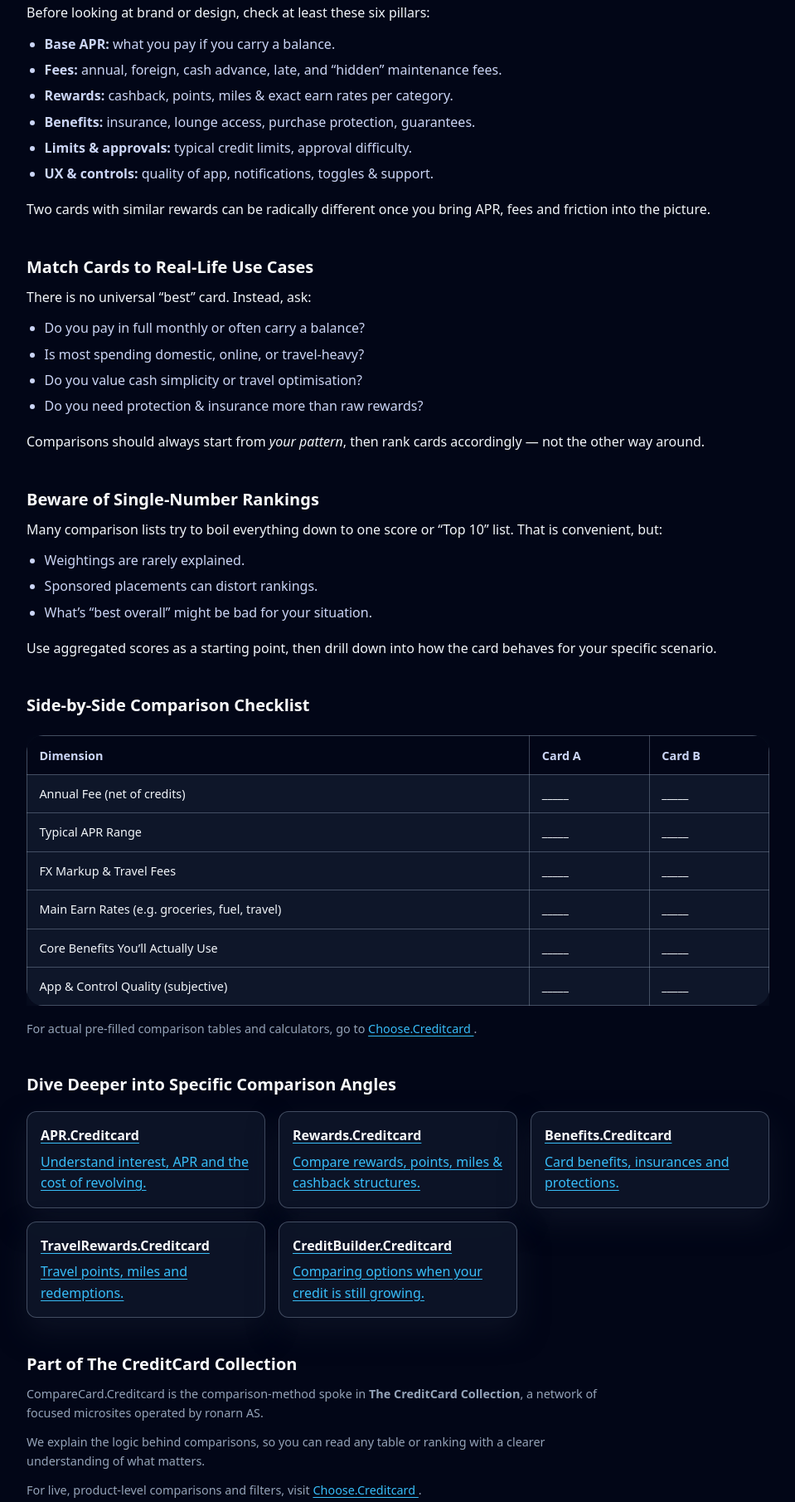
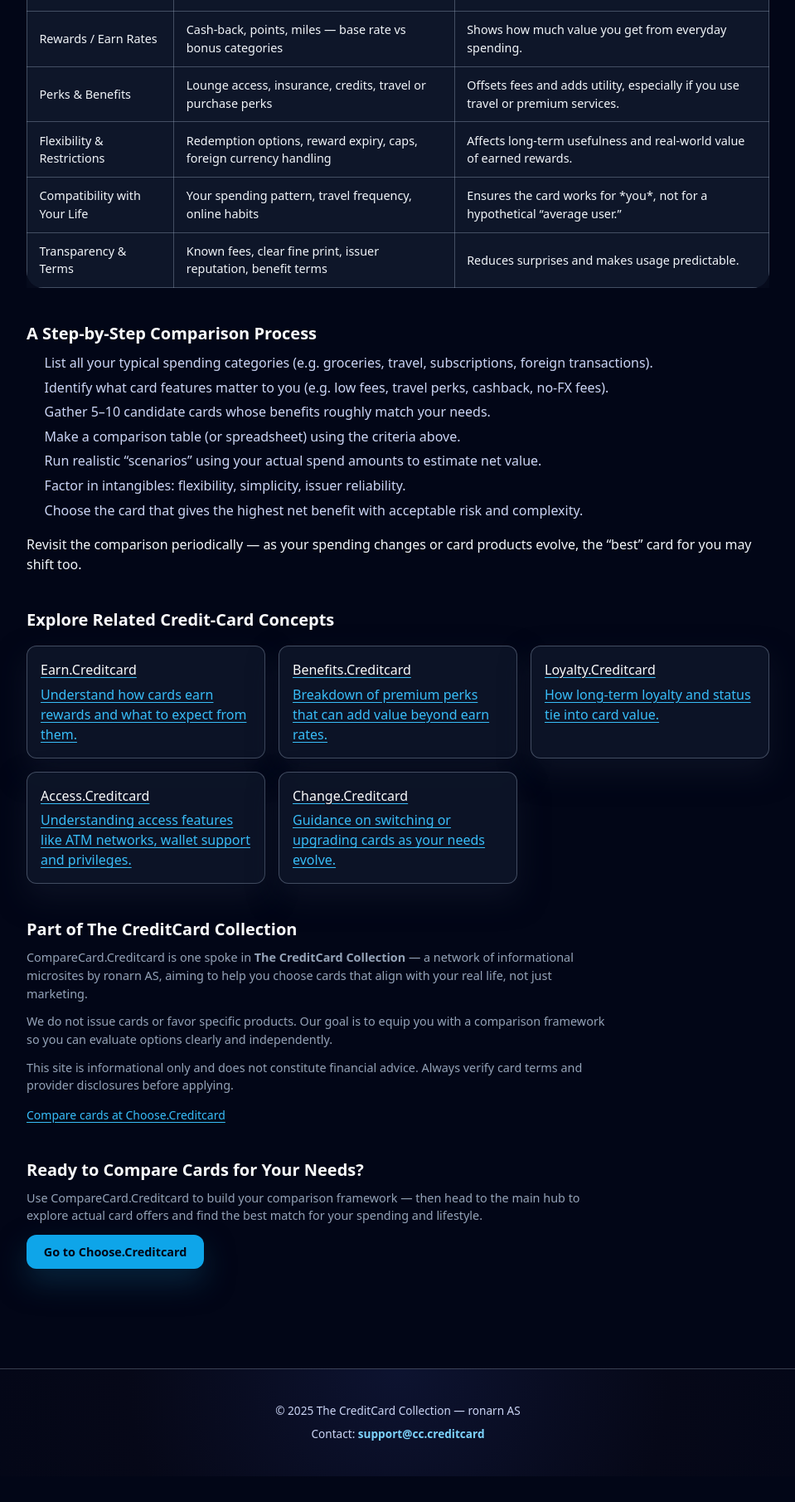
Before and after one commit to ChooseCreditCard/comparecard.creditcard, a plain HTML site: page index.html in a window 1280 px wide. Shown: the part 826-2636 px from the top of the page at 83% size, without its empty margins (160-1119 px from the left). After the commit the page ends 2605 px from the top, so only its background shows below. Drawn offline with nearby package versions, Linux system fonts and the light colour scheme.

Commit message:
Update index.html

```diff
--- a/index.html
+++ b/index.html
@@ -4,255 +4,205 @@
   <meta charset="UTF-8" />
   <meta name="viewport" content="width=device-width, initial-scale=1" />
 
-  <title>CompareCard.Creditcard – How to Compare Credit Cards Properly</title>
-  <meta name="description" content="CompareCard.creditcard explains how to compare credit cards: APR, fees, rewards, benefits, risk and usability. A neutral framework before you choose a card." />
+  <title>CompareCard.Creditcard – How to Compare Credit Cards Smartly</title>
+  <meta name="description" content="Learn how to compare credit cards objectively: fees, rewards, benefits, use-case alignment and how to choose a card that matches your spending and lifestyle." />
   <meta name="robots" content="index,follow" />
   <link rel="canonical" href="https://comparecard.creditcard/" />
 
   <!-- Open Graph -->
-  <meta property="og:title" content="CompareCard.Creditcard – Credit Card Comparison Framework" />
-  <meta property="og:description" content="Learn how to compare credit cards properly: APR vs fees, rewards vs risk, benefits vs real usage — before you apply." />
+  <meta property="og:title" content="CompareCard.Creditcard – Smart Credit-Card Comparison Guide" />
+  <meta property="og:description" content="Independent framework for comparing credit cards: categories like cash-back, travel, fees, perks and card types to help you make an informed choice." />
   <meta property="og:type" content="website" />
   <meta property="og:url" content="https://comparecard.creditcard/" />
   <meta property="og:image" content="https://choose.creditcard/preview.png?utm_source=comparecard.creditcard&utm_medium=referral&utm_campaign=og_image" />
 
   <!-- Twitter -->
   <meta name="twitter:card" content="summary_large_image" />
-  <meta name="twitter:title" content="CompareCard.Creditcard – How to Compare Credit Cards" />
-  <meta name="twitter:description" content="Independent guide to comparing credit cards across price, rewards, features and risk." />
+  <meta name="twitter:title" content="CompareCard.Creditcard – Smart Credit-Card Comparison Guide" />
+  <meta name="twitter:description" content="Neutral guide on how to compare credit cards based on fees, rewards, perks and your personal spending profile." />
   <meta name="twitter:image" content="https://choose.creditcard/preview.png?utm_source=comparecard.creditcard&utm_medium=referral&utm_campaign=twitter_image" />
 
   <!-- GA4 -->
   <script async src="https://www.googletagmanager.com/gtag/js?id=G-64FE63JQ3H"></script>
   <script>
     window.dataLayer = window.dataLayer || [];
-    function gtag(){ dataLayer.push(arguments); }
+    function gtag(){dataLayer.push(arguments);}
     gtag('js', new Date());
     gtag('config', 'G-64FE63JQ3H');
   </script>
 
+  <!-- Tailwind for utility classes -->
+  <script src="https://cdn.tailwindcss.com"></script>
+
+  <!-- Shared minisite styles -->
   <link rel="stylesheet" href="./styles.css" />
 </head>
-
 <body class="bg-slate-950 text-slate-100">
-
   <header class="site-header">
     <div class="nav-inner max-w-6xl">
-
       <div class="brand">
         <div class="cc-logo">CC</div>
         <div class="brand-text">
           <div class="brand-title">CompareCard.Creditcard</div>
-        <div class="brand-subtitle">How to Compare Credit Cards</div>
+          <div class="brand-subtitle">Smart Credit-Card Comparison Guide</div>
         </div>
       </div>
-
-    <nav class="nav-links">
+      <nav class="nav-links" aria-label="Page navigation">
         <a href="#overview">Overview</a>
-      <a href="#criteria">Criteria</a>
-      <a href="#compare">Compare</a>
+        <a href="#criteria">What to Compare</a>
+        <a href="#process">How to Compare</a>
       </nav>
-
     </div>
   </header>
 
   <main class="cc-page">
-
     <!-- Breadcrumb -->
     <div class="cc-breadcrumb">
       <a href="https://choose.creditcard/?utm_source=comparecard.creditcard&utm_medium=referral&utm_campaign=breadcrumb">Home</a>
       &nbsp;›&nbsp;
-    Compare Cards
+      CompareCard.Creditcard
     </div>
 
     <!-- Hero -->
     <section class="hero">
-    <h1>A Clear Framework for Comparing Credit Cards</h1>
+      <div class="hero-content">
+        <h1>How to Choose the Right Credit Card — the Smart Way</h1>
         <p class="hero-lead">
-      CompareCard.Creditcard gives you a neutral framework for comparing card offers: not just marketing headlines, but APR, fees, rewards, benefits, risk and everyday usability.
+          With hundreds of credit cards out there, “best” depends entirely on you. This page shows a methodical, independent way to compare cards — based on your spending, financial goals and lifestyle — so you get one that truly fits.
         </p>
-
         <a class="cta" href="https://choose.creditcard/?utm_source=comparecard.creditcard&utm_medium=referral&utm_campaign=hero_cta">
-      Go to the main comparison hub
+          Browse credit-card comparisons
         </a>
+      </div>
     </section>
 
-  <!-- Overview -->
+    <!-- Content sections -->
     <section id="overview" class="section">
-    <h2>Why “Card A vs Card B” Is Harder Than It Looks</h2>
-    <p>Card marketing pages are designed to highlight a few attractive numbers and hide complexity. A good comparison has to:</p>
-
-    <ul class="list">
-      <li>Look at <strong>total cost</strong> (fees + interest) over real usage.</li>
-      <li>Measure <strong>realistic reward value</strong>, not just headline percentages.</li>
-      <li>Consider <strong>benefits</strong> you will actually use, not theoretical perks.</li>
-      <li>Factor in <strong>risk & behaviour</strong>: are you a revolver or always-pay-in-full?</li>
-    </ul>
-
-    <p>CompareCard.Creditcard focuses on the structure of comparisons so you can use any table or tool more intelligently.</p>
+      <h2>Why a Comparison Method Matters</h2>
+      <p>Every card has trade-offs: high rewards but high fees, great travel perks but limited local benefits, etc. By defining what matters for *you* first, then comparing cards against those criteria, you avoid falling for marketing hype and pick a card that makes sense long term.</p>
+      <p>A good comparison helps you weigh benefits like rewards, perks, fees and flexibility — not just headline numbers — so you end up with a card that matches your real habits and goals.</p>
     </section>
 
-  <!-- Criteria -->
     <section id="criteria" class="section">
-    <h2>Core Criteria for Any Card Comparison</h2>
-    <p>Before looking at brand or design, check at least these six pillars:</p>
-
-    <ul class="list">
-      <li><strong>Base APR:</strong> what you pay if you carry a balance.</li>
-      <li><strong>Fees:</strong> annual, foreign, cash advance, late, and “hidden” maintenance fees.</li>
-      <li><strong>Rewards:</strong> cashback, points, miles & exact earn rates per category.</li>
-      <li><strong>Benefits:</strong> insurance, lounge access, purchase protection, guarantees.</li>
-      <li><strong>Limits & approvals:</strong> typical credit limits, approval difficulty.</li>
-      <li><strong>UX & controls:</strong> quality of app, notifications, toggles & support.</li>
-    </ul>
-
-    <p>Two cards with similar rewards can be radically different once you bring APR, fees and friction into the picture.</p>
-  </section>
-
-  <section class="section">
-    <h2>Match Cards to Real-Life Use Cases</h2>
-    <p>There is no universal “best” card. Instead, ask:</p>
-
-    <ul class="list">
-      <li>Do you pay in full monthly or often carry a balance?</li>
-      <li>Is most spending domestic, online, or travel-heavy?</li>
-      <li>Do you value cash simplicity or travel optimisation?</li>
-      <li>Do you need protection & insurance more than raw rewards?</li>
-    </ul>
-
-    <p>Comparisons should always start from <em>your pattern</em>, then rank cards accordingly — not the other way around.</p>
-  </section>
-
-  <section class="section">
-    <h2>Beware of Single-Number Rankings</h2>
-    <p>Many comparison lists try to boil everything down to one score or “Top 10” list. That is convenient, but:</p>
-
-    <ul class="list">
-      <li>Weightings are rarely explained.</li>
-      <li>Sponsored placements can distort rankings.</li>
-      <li>What’s “best overall” might be bad for your situation.</li>
-    </ul>
-
-    <p>Use aggregated scores as a starting point, then drill down into how the card behaves for your specific scenario.</p>
-  </section>
-
-  <!-- Comparison Table -->
-  <section id="compare" class="section">
-    <h2>Side-by-Side Comparison Checklist</h2>
-
+      <h2>Key Criteria to Compare When Choosing a Card</h2>
       <div class="table-wrap">
         <table class="table">
           <thead>
             <tr>
-            <th>Dimension</th>
-            <th>Card A</th>
-            <th>Card B</th>
+              <th>Criterion</th>
+              <th>What to Evaluate</th>
+              <th>Why It Matters</th>
             </tr>
           </thead>
           <tbody>
             <tr>
-            <td>Annual Fee (net of credits)</td>
-            <td>_____</td>
-            <td>_____</td>
+              <td>Fees & Costs</td>
+              <td>Annual fee, FX fees, interest rates, extra-card charges</td>
+              <td>Determines the baseline cost before you get any value from rewards or perks.</td>
             </tr>
             <tr>
-            <td>Typical APR Range</td>
-            <td>_____</td>
-            <td>_____</td>
+              <td>Rewards / Earn Rates</td>
+              <td>Cash-back, points, miles — base rate vs bonus categories</td>
+              <td>Shows how much value you get from everyday spending.</td>
             </tr>
             <tr>
-            <td>FX Markup & Travel Fees</td>
-            <td>_____</td>
-            <td>_____</td>
+              <td>Perks & Benefits</td>
+              <td>Lounge access, insurance, credits, travel or purchase perks</td>
+              <td>Offsets fees and adds utility, especially if you use travel or premium services.</td>
             </tr>
             <tr>
-            <td>Main Earn Rates (e.g. groceries, fuel, travel)</td>
-            <td>_____</td>
-            <td>_____</td>
+              <td>Flexibility & Restrictions</td>
+              <td>Redemption options, reward expiry, caps, foreign currency handling</td>
+              <td>Affects long-term usefulness and real-world value of earned rewards.</td>
             </tr>
             <tr>
-            <td>Core Benefits You’ll Actually Use</td>
-            <td>_____</td>
-            <td>_____</td>
+              <td>Compatibility with Your Life</td>
+              <td>Your spending pattern, travel frequency, online habits</td>
+              <td>Ensures the card works for *you*, not for a hypothetical “average user.”</td>
             </tr>
             <tr>
-            <td>App & Control Quality (subjective)</td>
-            <td>_____</td>
-            <td>_____</td>
+              <td>Transparency & Terms</td>
+              <td>Known fees, clear fine print, issuer reputation, benefit terms</td>
+              <td>Reduces surprises and makes usage predictable.</td>
             </tr>
           </tbody>
         </table>
       </div>
-
-    <p class="small">
-      For actual pre-filled comparison tables and calculators, go to
-      <a href="https://choose.creditcard/?utm_source=comparecard.creditcard&utm_medium=referral&utm_campaign=comparison_section">
-        Choose.Creditcard
-      </a>.
-    </p>
     </section>
 
-  <!-- Cluster Links -->
+    <section id="process" class="section">
+      <h2>A Step-by-Step Comparison Process</h2>
+      <ol class="list">
+        <li>List all your typical spending categories (e.g. groceries, travel, subscriptions, foreign transactions).</li>
+        <li>Identify what card features matter to you (e.g. low fees, travel perks, cashback, no-FX fees).</li>
+        <li>Gather 5–10 candidate cards whose benefits roughly match your needs.</li>
+        <li>Make a comparison table (or spreadsheet) using the criteria above.</li>
+        <li>Run realistic “scenarios” using your actual spend amounts to estimate net value.</li>
+        <li>Factor in intangibles: flexibility, simplicity, issuer reliability.</li>
+        <li>Choose the card that gives the highest net benefit with acceptable risk and complexity.</li>
+      </ol>
+      <p>Revisit the comparison periodically — as your spending changes or card products evolve, the “best” card for you may shift too.</p>
+    </section>
+
+    <!-- Cluster links -->
     <section class="section">
-    <h2>Dive Deeper into Specific Comparison Angles</h2>
-
+      <h2>Explore Related Credit-Card Concepts</h2>
       <div class="cluster-grid">
-      <a class="cluster-card" href="https://apr.creditcard/?utm_source=comparecard.creditcard&utm_medium=referral&utm_campaign=cluster_apr">
-        <h3>APR.Creditcard</h3>
-        <p>Understand interest, APR and the cost of revolving.</p>
+        <a class="cluster-card" href="https://earn.creditcard/?utm_source=comparecard.creditcard&utm_medium=referral&utm_campaign=cluster_earn">
+          <h3>Earn.Creditcard</h3>
+          <p>Understand how cards earn rewards and what to expect from them.</p>
         </a>
-
-      <a class="cluster-card" href="https://rewards.creditcard/?utm_source=comparecard.creditcard&utm_medium=referral&utm_campaign=cluster_rewards">
-        <h3>Rewards.Creditcard</h3>
-        <p>Compare rewards, points, miles & cashback structures.</p>
-      </a>
-
         <a class="cluster-card" href="https://benefits.creditcard/?utm_source=comparecard.creditcard&utm_medium=referral&utm_campaign=cluster_benefits">
           <h3>Benefits.Creditcard</h3>
-        <p>Card benefits, insurances and protections.</p>
+          <p>Breakdown of premium perks that can add value beyond earn rates.</p>
         </a>
-
-      <a class="cluster-card" href="https://travelrewards.creditcard/?utm_source=comparecard.creditcard&utm_medium=referral&utm_campaign=cluster_travelrewards">
-        <h3>TravelRewards.Creditcard</h3>
-        <p>Travel points, miles and redemptions.</p>
+        <a class="cluster-card" href="https://loyalty.creditcard/?utm_source=comparecard.creditcard&utm_medium=referral&utm_campaign=cluster_loyalty">
+          <h3>Loyalty.Creditcard</h3>
+          <p>How long-term loyalty and status tie into card value.</p>
         </a>
-
-      <a class="cluster-card" href="https://creditbuilder.creditcard/?utm_source=comparecard.creditcard&utm_medium=referral&utm_campaign=cluster_creditbuilder">
-        <h3>CreditBuilder.Creditcard</h3>
-        <p>Comparing options when your credit is still growing.</p>
+        <a class="cluster-card" href="https://access.creditcard/?utm_source=comparecard.creditcard&utm_medium=referral&utm_campaign=cluster_access">
+          <h3>Access.Creditcard</h3>
+          <p>Understanding access features like ATM networks, wallet support and privileges.</p>
+        </a>
+        <a class="cluster-card" href="https://change.creditcard/?utm_source=comparecard.creditcard&utm_medium=referral&utm_campaign=cluster_change">
+          <h3>Change.Creditcard</h3>
+          <p>Guidance on switching or upgrading cards as your needs evolve.</p>
         </a>
       </div>
     </section>
 
-  <!-- Collection Section -->
+    <!-- Collection section -->
     <section class="section">
       <h2>Part of The CreditCard Collection</h2>
       <p class="small">
-      CompareCard.Creditcard is the comparison-method spoke in <strong>The CreditCard Collection</strong>, a network of focused microsites operated by ronarn AS.
+        CompareCard.Creditcard is one spoke in <strong>The CreditCard Collection</strong> — a network of informational microsites by ronarn AS, aiming to help you choose cards that align with your real life, not just marketing.
       </p>
       <p class="small">
-      We explain the logic behind comparisons, so you can read any table or ranking with a clearer understanding of what matters.
+        We do not issue cards or favor specific products. Our goal is to equip you with a comparison framework so you can evaluate options clearly and independently.
       </p>
       <p class="small">
-      For live, product-level comparisons and filters, visit
-      <a href="https://choose.creditcard/?utm_source=comparecard.creditcard&utm_medium=referral&utm_campaign=collection_section">
-        Choose.Creditcard
-      </a>.
+        This site is informational only and does not constitute financial advice. Always verify card terms and provider disclosures before applying.
       </p>
+
+      <!-- REQUIRED HUB SNIPPET – root (Comparison hub) -->
+      <div class="hub-link">
+        <a href="https://choose.creditcard/?utm_source=comparecard.creditcard&utm_medium=referral&utm_campaign=minisite_to_hub"
+           class="text-sm text-slate-600 hover:text-slate-900">
+          Compare cards at Choose.Creditcard
+        </a>
+      </div>
     </section>
 
     <!-- Bottom CTA -->
     <section class="section">
-    <h2>Ready to Compare Real Cards?</h2>
+      <h2>Ready to Compare Cards for Your Needs?</h2>
       <p class="small">
-      Use this framework as your checklist — then apply it to concrete cards and offers using an independent comparison hub.
+        Use CompareCard.Creditcard to build your comparison framework — then head to the main hub to explore actual card offers and find the best match for your spending and lifestyle.
       </p>
-
       <a class="cta" href="https://choose.creditcard/?utm_source=comparecard.creditcard&utm_medium=referral&utm_campaign=bottom_cta">
-      Open Choose.Creditcard comparison
+        Go to Choose.Creditcard
       </a>
     </section>
-
   </main>
 
   <footer class="mini-footer">
@@ -261,6 +211,5 @@
       Contact: <a href="mailto:support@cc.creditcard">support@cc.creditcard</a>
     </p>
   </footer>
-
 </body>
 </html>
```
Lines whose indentation alone changed are shown as unchanged.
